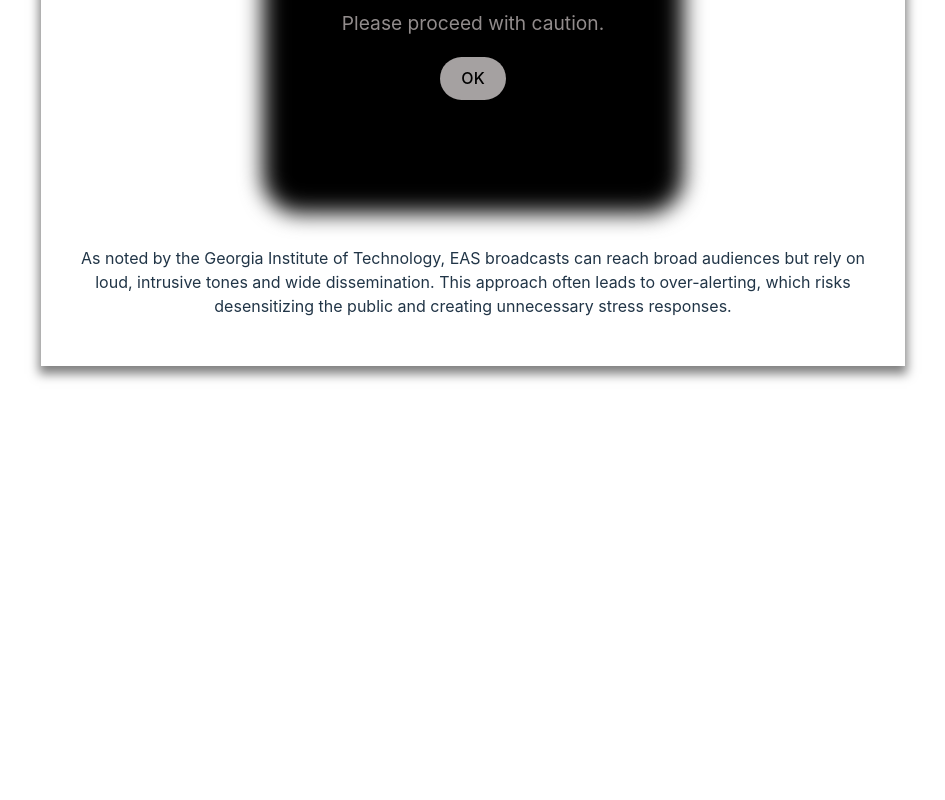
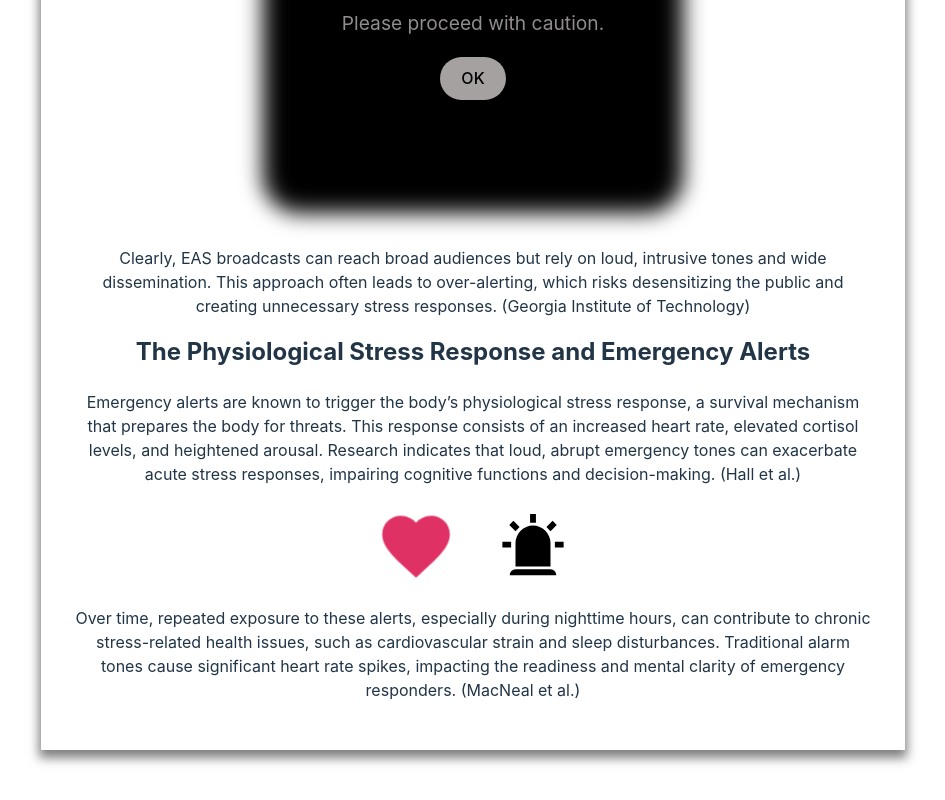
Before and after one commit to michaelrgarcia/physio-eas-systems, a React (Vite) app: page / in a window 1280 px wide. Shown: the part 1288-2088 px from the top of the page, without its empty margins (167-1112 px from the left). Before the commit the page ends 1704 px from the top, so only its background shows below. Built offline with nearby package versions, Linux system fonts and the light colour scheme.

Commit message:
Finish half of project

```diff
--- a/src/main.jsx
+++ b/src/main.jsx
@@ -6,6 +6,7 @@ import EASLogo from "../public/EAS.svg";
 import WEASymbol from "./assets/WEAsymbol.png";
 
 import EmergencyGenerator from "./components/EmergencyGenerator.jsx";
+import StressResponse from "./components/StressResponse.jsx";
 
 createRoot(document.getElementById("root")).render(
   <StrictMode>
@@ -64,10 +65,27 @@ createRoot(document.getElementById("root")).render(
         <EmergencyGenerator />
       </div>
       <p>
-        As noted by the Georgia Institute of Technology, EAS broadcasts can
-        reach broad audiences but rely on loud, intrusive tones and wide
-        dissemination. This approach often leads to over-alerting, which risks
-        desensitizing the public and creating unnecessary stress responses.
+        Clearly, EAS broadcasts can reach broad audiences but rely on loud,
+        intrusive tones and wide dissemination. This approach often leads to
+        over-alerting, which risks desensitizing the public and creating
+        unnecessary stress responses. (Georgia Institute of Technology)
+      </p>
+      <h2>The Physiological Stress Response and Emergency Alerts</h2>
+      <p>
+        Emergency alerts are known to trigger the body’s physiological stress
+        response, a survival mechanism that prepares the body for threats. This
+        response consists of an increased heart rate, elevated cortisol levels,
+        and heightened arousal. Research indicates that loud, abrupt emergency
+        tones can exacerbate acute stress responses, impairing cognitive
+        functions and decision-making. (Hall et al.)
+      </p>
+      <StressResponse />
+      <p>
+        Over time, repeated exposure to these alerts, especially during
+        nighttime hours, can contribute to chronic stress-related health issues,
+        such as cardiovascular strain and sleep disturbances. Traditional alarm
+        tones cause significant heart rate spikes, impacting the readiness and
+        mental clarity of emergency responders. (MacNeal et al.)
       </p>
     </section>
   </StrictMode>
```
